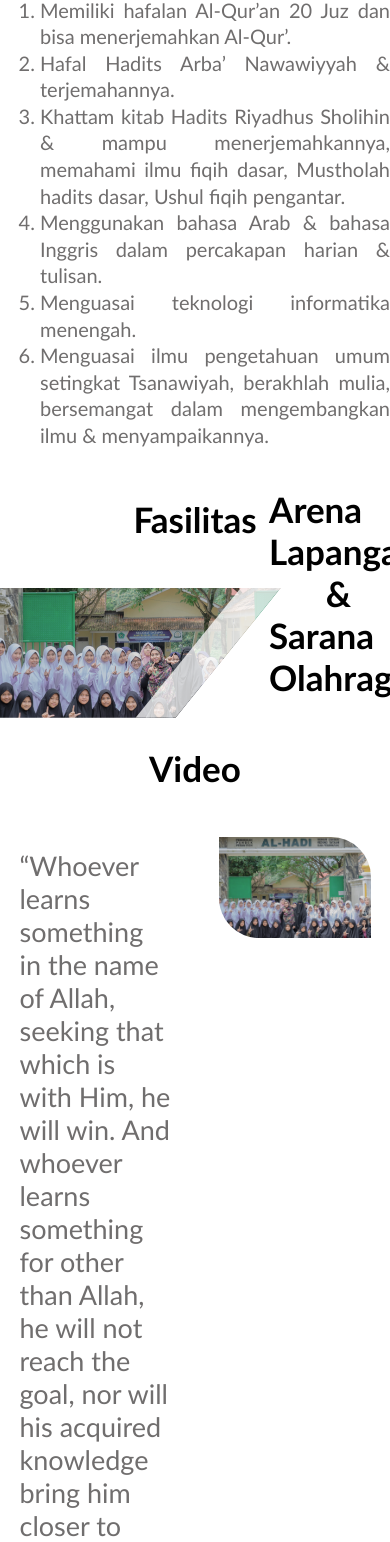
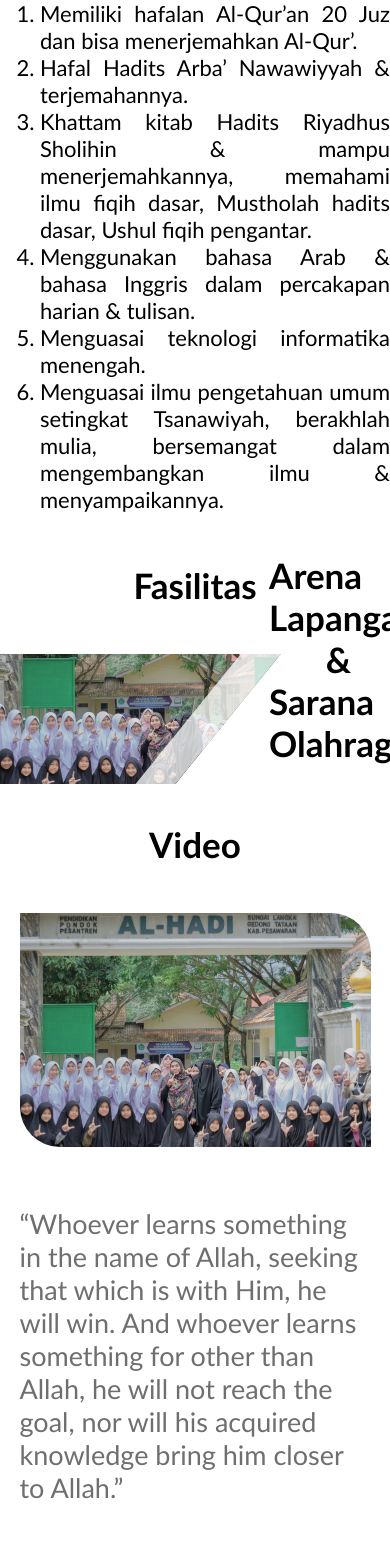
Before and after one commit to fadhilrafiii/ponpes-alhadi, a Next.js app: page / in a window 390 px wide. Shown: the part 4939-6481 px from the top of the page. Built offline with nearby package versions, Linux system fonts and the light colour scheme.

Commit message:
Fix error initial UI, add padding and flex-wrap to wrapper

```diff
--- a/pages/index.jsx
+++ b/pages/index.jsx
@@ -136,7 +136,7 @@ const Home = () => {
                 serta tangguh dalam menaklukan tantangan zaman
               </p>
               <h4>Misi</h4>
-              <p>
+              <div>
                 Lulusan Pondok Pesantren Al-Hadi setingkat SMP/MTs diharapkan memiliki kompetensi
                 sebagai berikut:
                 <ol>
@@ -157,7 +157,7 @@ const Home = () => {
                     bersemangat dalam mengembangkan ilmu & menyampaikannya.
                   </li>
                 </ol>
-              </p>
+              </div>
             </div>
           </div>
         </section>
--- a/styles/Home.module.scss
+++ b/styles/Home.module.scss
@@ -232,7 +232,7 @@
 }
 
 .videoSection {
-  padding:  0 5% 5%;
+  padding: 2.5% 5% 10%;
 
   h2 {
     text-align: center;
@@ -241,7 +241,6 @@
 
   .videoWrapper {
     display: flex;
-    // flex-wrap: wrap-reverse;
     margin: 0 auto;
     align-items: flex-start;
     justify-content: center;
@@ -249,7 +248,15 @@
     max-width: 1100px;
 
     & > * {
-      flex: 1 1 50%;
+      flex: 0 0 50%;
+    }
+
+    @media (max-width: 768px) {
+      flex-wrap: wrap-reverse;
+
+      & > * {
+        flex: 0 0 100%;
+      }
     }
 
     p {
```
